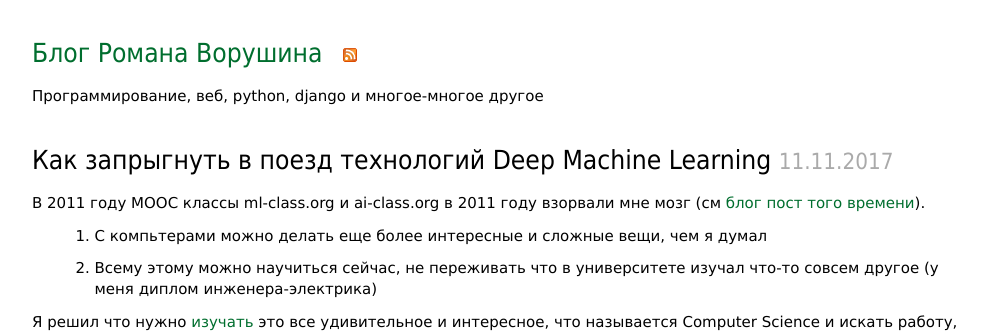
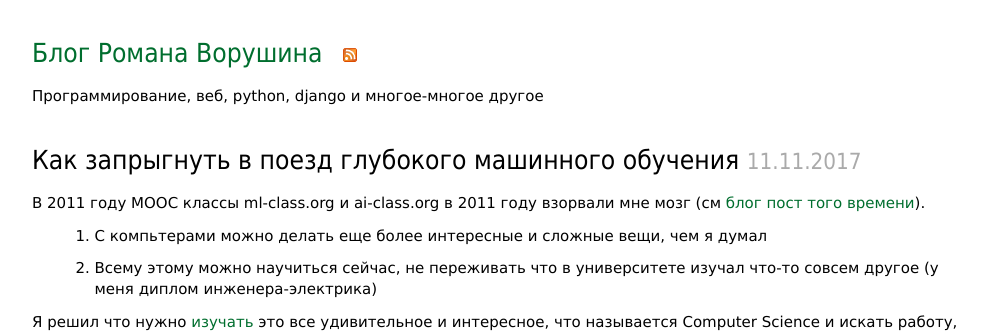
Before and after one commit to vorushin/vorushin.github.io, a Jekyll site: the page built from _posts/2017-11-11-how-to-jump-into-deep-ml-train.md, in a window 1280 px wide. Shown: the top 334 px of the page, without its empty margins (143-1130 px from the left). Built offline with Jekyll 4.4.1, drawn with Linux system fonts in a browser that asks for light colours; comment, search, counter and statistics services are not loaded.

Commit message:
Change title

```diff
--- a/_posts/2017-11-11-how-to-jump-into-deep-ml-train.md
+++ b/_posts/2017-11-11-how-to-jump-into-deep-ml-train.md
@@ -1,6 +1,6 @@
 ---
 layout: post
-title: Как запрыгнуть в поезд технологий Deep Machine Learning
+title: Как запрыгнуть в поезд глубокого машинного обучения
 permalink: /blog/how-to-jump-into-deep-ml-train
 ---
 
```
